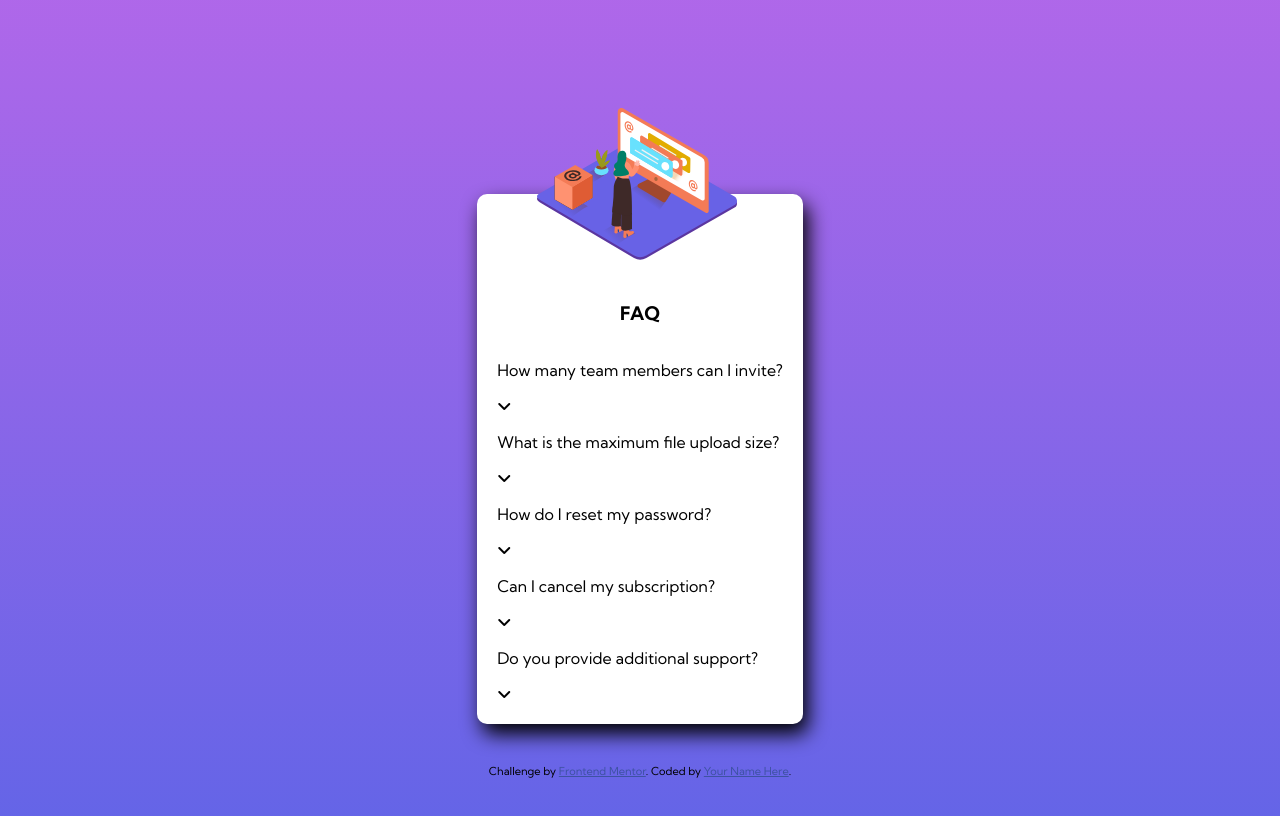
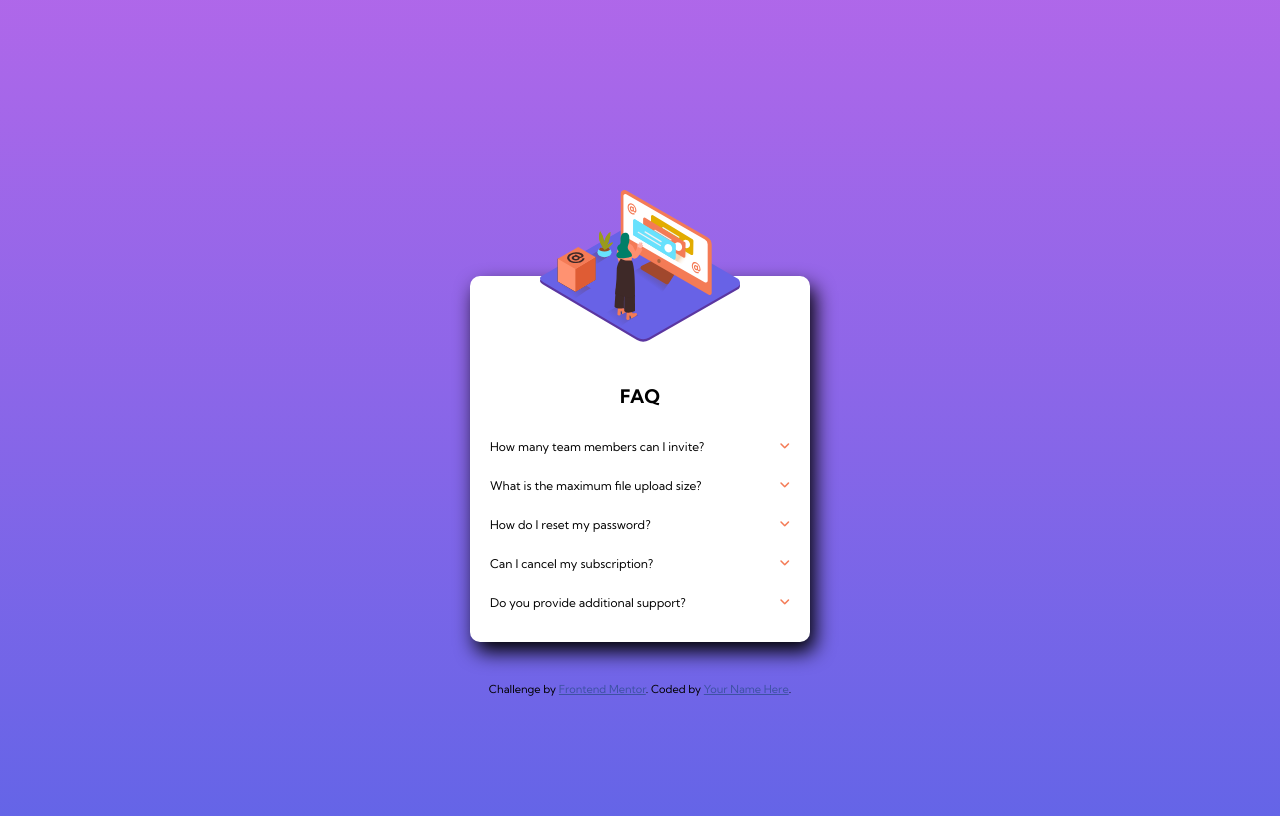
Before and after one commit to er1927/faq-accordion-card, a plain HTML site: page index.html in a window 1280 px wide. Drawn offline with Linux system fonts and the light colour scheme.

Commit message:
Styled angle down icons.

```diff
--- a/index.html
+++ b/index.html
@@ -9,6 +9,10 @@
   <link href="https://fonts.googleapis.com/css2?family=Kumbh+Sans:wght@400;700&display=swap" rel="stylesheet">
   <title>Frontend Mentor | FAQ Accordion Card</title>
   <style>
+    /* *{
+      outline: solid 2px orange;
+    } */
+
     body {
       background-image: linear-gradient(hsl(273, 75%, 66%),hsl(240, 73%, 65%));
       font-family: 'Kumbh Sans', sans-serif;
@@ -22,7 +26,7 @@
     .image-mobile-element {
       position: relative;
       bottom: -70px;
-      right: -60px;
+      right: -70px;
       width: 200px;
     }
 
@@ -30,7 +34,7 @@
       background-color: white;
       display: flex;
       flex-direction: column;
-      width: fit-content;
+      width: 300px;
       padding: 20px;
       border-radius: 10px;
       font-size: 400;
@@ -42,6 +46,17 @@
       padding-top: 70px;;
     }
 
+    .questions {
+      display: flex;
+      flex-wrap: wrap;
+      justify-content: space-between;
+      align-items: center;
+      font-size: 12px;
+    }
+
+    .fa-angle-down {
+      color:hsl(14, 88%, 65%);
+    }
     .attribution {
       font-size: 11px; text-align: center;
       padding-top: 40px;
```
